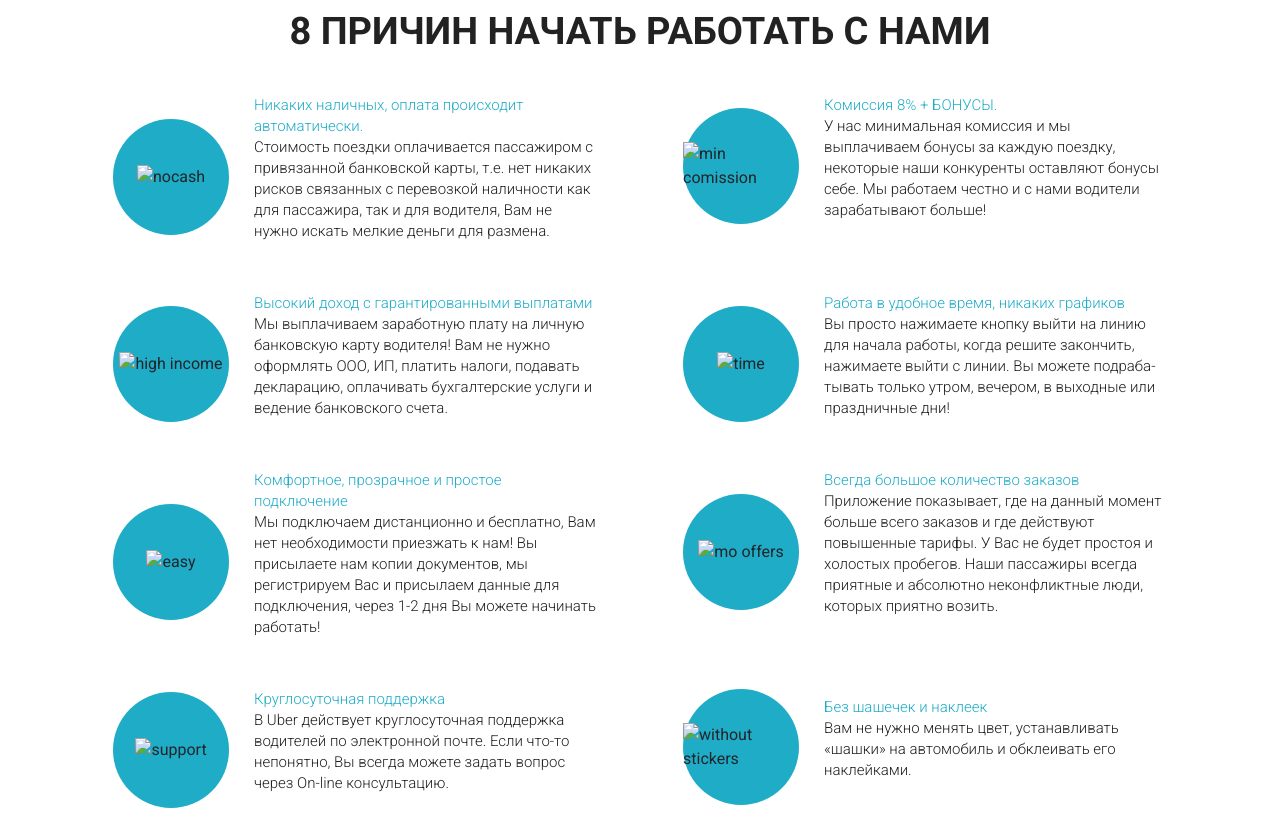
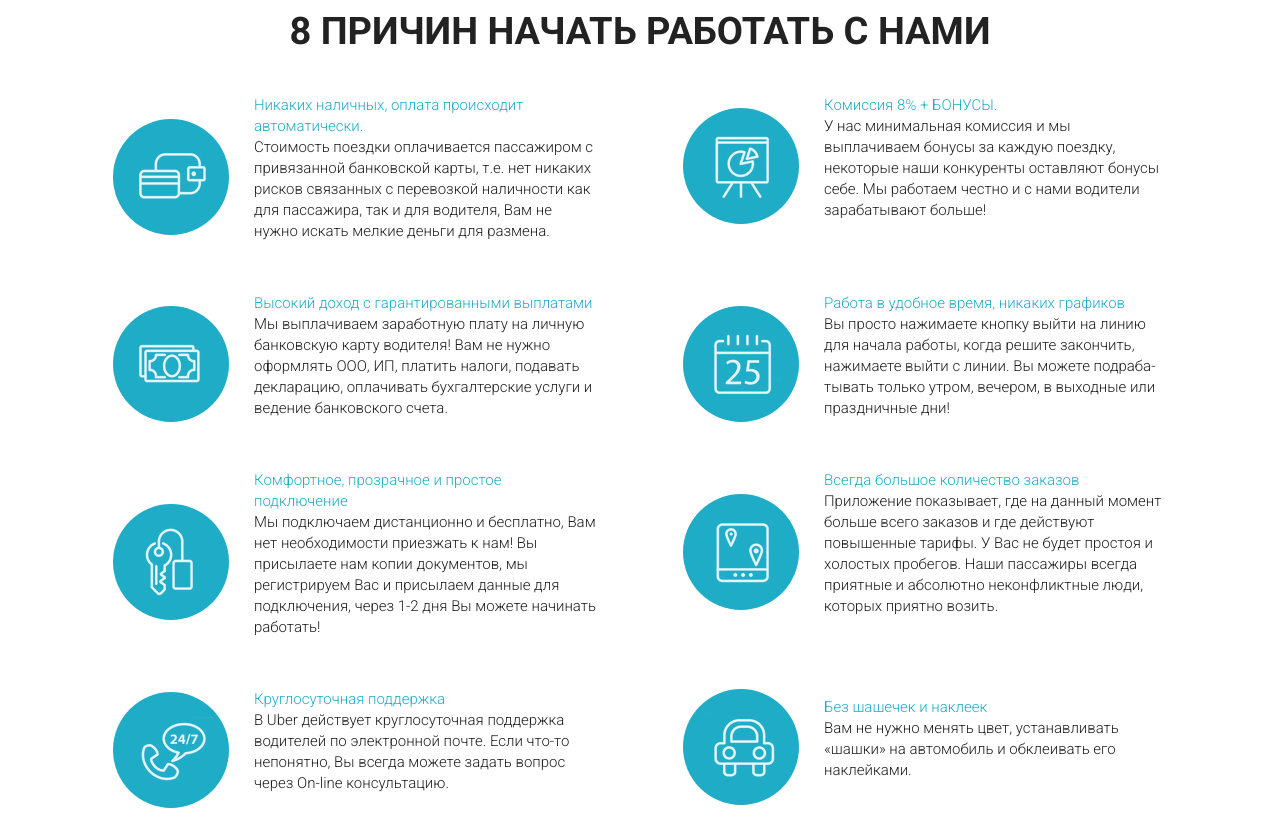
Before and after one commit to antondashkevich87/antondashkevich87.github.io, a plain HTML site: page index.html in a window 1280 px wide. Shown: the part 930-1743 px from the top of the page. Drawn offline with Linux system fonts and the light colour scheme; files whose address does not match are found by name.

Commit message:
Add files via upload

```diff
--- a/index.html
+++ b/index.html
@@ -77,7 +77,7 @@
                 <div class="col-md-6">
                     <div class="reason_item_wrap">
                         <div class="reason_round_blue">
-                            <img src="../src/icons/reaons/reason_1.png" alt="nocash">
+                            <img src="icons/reaons/reason_1.png" alt="nocash">
                         </div>
                         <p class="reason_item_text">
                             <span class="reason_blue_text">Никаких наличных, оплата происходит автоматически. </span>
@@ -88,7 +88,7 @@
                 <div class="col-md-6">
                     <div class="reason_item_wrap">
                         <div class="reason_round_blue">
-                            <img src="../src/icons/reaons/reason_2.png" alt="min comission">
+                            <img src="icons/reaons/reason_2.png" alt="min comission">
                         </div>
                         <p class="reason_item_text">
                             <span class="reason_blue_text">Комиссия 8% + БОНУСЫ. </span>
@@ -99,7 +99,7 @@
                 <div class="col-md-6">
                 <div class="reason_item_wrap">
                         <div class="reason_round_blue">
-                            <img src="../src/icons/reaons/reason_3.png" alt=" high income">
+                            <img src="icons/reaons/reason_3.png" alt=" high income">
                         </div>
                         <p class="reason_item_text">
                             <span class="reason_blue_text">Высокий доход с гарантированными выплатами </span>
@@ -110,7 +110,7 @@
                 <div class="col-md-6">
                     <div class="reason_item_wrap">
                             <div class="reason_round_blue">
-                                <img src="../src/icons/reaons/reason_4.png" alt="time">
+                                <img src="icons/reaons/reason_4.png" alt="time">
                         </div>
                         <p class="reason_item_text">
                             <span class="reason_blue_text">Работа в удобное время, никаких графиков </span>
@@ -122,7 +122,7 @@
                 <div class="col-md-6">
                     <div class="reason_item_wrap">
                         <div class="reason_round_blue">
-                            <img src="../src/icons/reaons/reason_5.png" alt=" easy">
+                            <img src="icons/reaons/reason_5.png" alt=" easy">
                         </div>
                         <p class="reason_item_text">
                             <span class="reason_blue_text">Комфортное, прозрачное и простое подключение </span>
@@ -133,7 +133,7 @@
                 <div class="col-md-6">
                     <div class="reason_item_wrap">
                         <div class="reason_round_blue">
-                            <img src="../src/icons/reaons/reason_6.png" alt="mo offers">
+                            <img src="icons/reaons/reason_6.png" alt="mo offers">
                         </div>
                         <p class="reason_item_text">
                             <span class="reason_blue_text">Всегда большое количество заказов </span>
@@ -144,7 +144,7 @@
                 <div class="col-md-6">
                     <div class="reason_item_wrap">
                         <div class="reason_round_blue">
-                            <img src="../src/icons/reaons/reason_7.png" alt=" support">
+                            <img src="icons/reaons/reason_7.png" alt=" support">
                         </div>
                         <p class="reason_item_text">
                             <span class="reason_blue_text">Круглосуточная поддержка </span>
@@ -155,7 +155,7 @@
                 <div class="col-md-6">
                     <div class="reason_item_wrap">
                         <div class="reason_round_blue">
-                            <img src="../src/icons/reaons/reason_8.png" alt="without stickers">
+                            <img src="icons/reaons/reason_8.png" alt="without stickers">
                         </div>
                         <p class="reason_item_text">
                             <span class="reason_blue_text">Без шашечек и наклеек </span>
```
